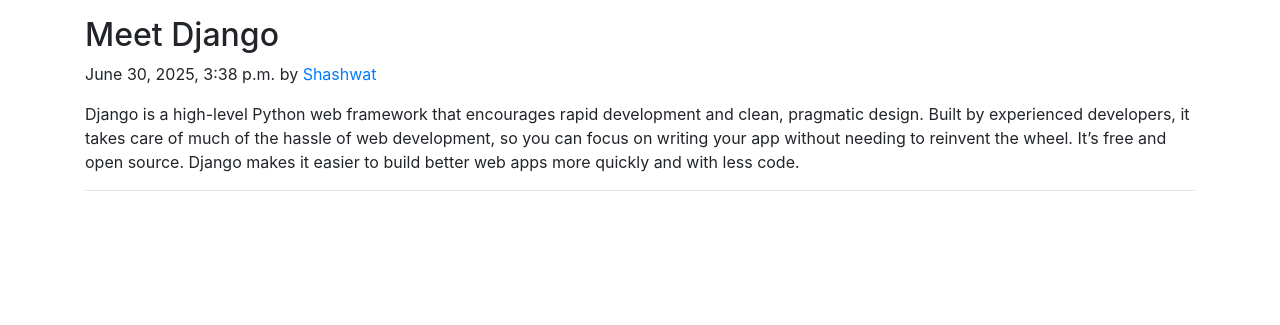
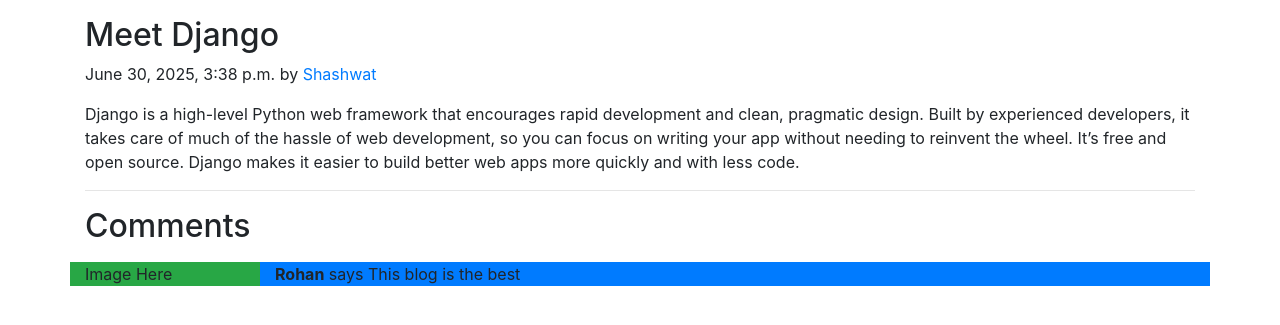
Before and after one commit to codewithshashwat/iCoder, a Django app: page /blog/django in a window 1280 px wide. Shown: the part 56-381 px from the top of the page. Run offline with Django 5.2, Linux system fonts and the light colour scheme; data comes from the database, SQL or seed files in the repository; some libraries are stand-ins or nearby versions.

Commit message:
Created template for comments

```diff
--- a/templates/blog/blogPost.html
+++ b/templates/blog/blogPost.html
@@ -12,4 +12,11 @@
     <hr>
   </div>
 </div>
+<div class="container">
+  <h2>Comments</h2>
+  <div class="row my-3">
+    <div class="col-md-2 bg-success">Image Here</div>
+    <div class="col-md-10 bg-primary"><b>Rohan</b> says This blog is the best</div>
+  </div>
+</div>
 {% endblock %}
```
Lines whose indentation alone changed are shown as unchanged.
